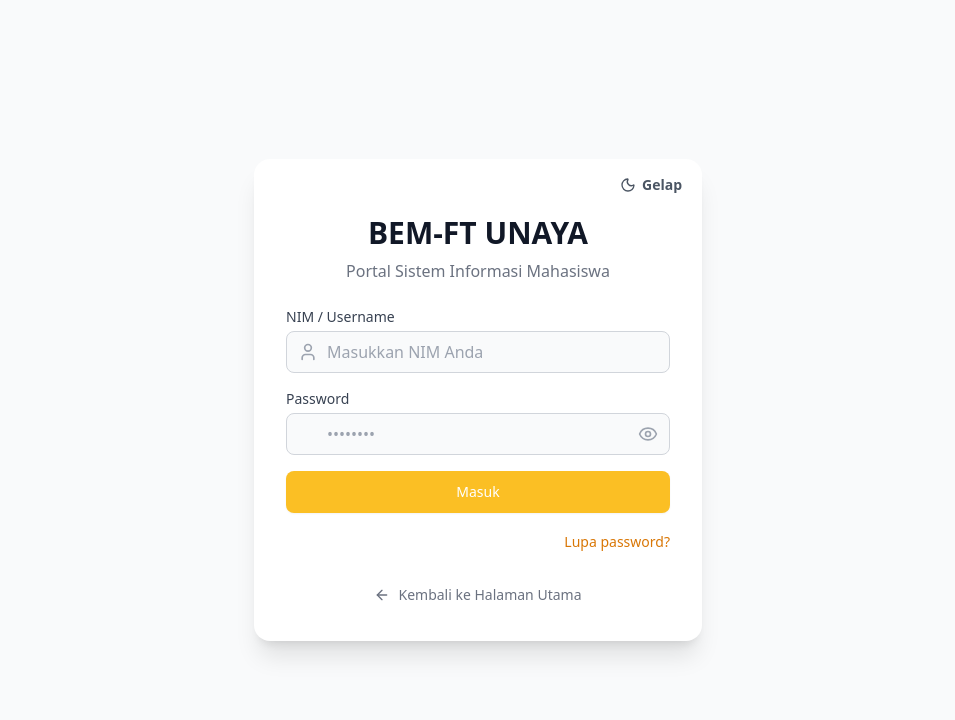
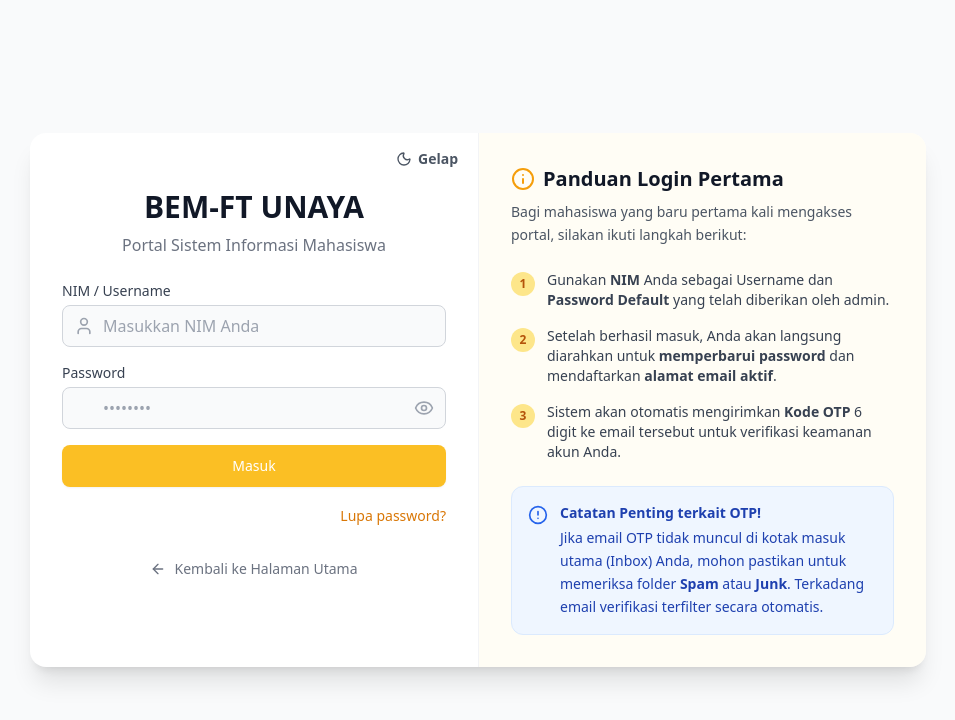
Before and after one commit to hafiz-syq/bem-ft-unaya, a React (Vite) app in the folder frontend/: page /#/login in a window 1280 px wide. Shown: the top 720 px of the page, without its empty margins (162-1117 px from the left). Built offline with nearby package versions, Linux system fonts and the light colour scheme; no server answers.

Commit message:
Perbaikan Halaman Login.tsx

```diff
--- a/frontend/src/pages/Login.tsx
+++ b/frontend/src/pages/Login.tsx
@@ -1,6 +1,6 @@
 import { useState } from 'react';
-import { useNavigate, Link } from 'react-router-dom'; // 1. Tambahkan Link di sini
-import { User, Lock, Loader2, ArrowLeft } from 'lucide-react'; // Ditambahkan ArrowLeft opsional untuk ikon
+import { useNavigate, Link } from 'react-router-dom';
+import { User, Lock, Loader2, ArrowLeft, Info, AlertCircle } from 'lucide-react'; // Tambahan Info & AlertCircle
 import PasswordInput from '../components/PasswordInput';
 import axios from 'axios';
 import { api } from '../lib/axios';
@@ -50,9 +50,14 @@ export default function Login() {
 
   return (
     <div className="flex items-center justify-center min-h-screen p-4 bg-gray-50 dark:bg-gray-950">
-      <div className="relative w-full max-w-md p-8 space-y-6 bg-white shadow-xl rounded-2xl dark:bg-gray-900 dark:border dark:border-gray-800">
+      {/* Ubah max-w-md menjadi max-w-4xl dan buat flex row untuk layout terbagi dua */}
+      <div className="flex flex-col w-full max-w-4xl overflow-hidden bg-white shadow-xl md:flex-row rounded-2xl dark:bg-gray-900 dark:border dark:border-gray-800">
+
+        {/* BAGIAN KIRI: Form Login */}
+        <div className="relative w-full p-8 space-y-6 md:w-1/2">
           <ThemeToggle className="absolute top-4 right-4" />
-        <div className="text-center">
+
+          <div className="text-center md:mt-4">
             <h1 className="text-3xl font-bold text-gray-900 dark:text-gray-100">BEM-FT UNAYA</h1>
             <p className="mt-2 text-gray-500 dark:text-gray-400">Portal Sistem Informasi Mahasiswa</p>
           </div>
@@ -66,7 +71,7 @@ export default function Login() {
                   : 'text-red-600 bg-red-50 dark:bg-red-950/60 dark:text-red-300'
               }`}
             >
-            {errorPerangkat && <p className="font-bold mb-1">Akun sedang dipakai di perangkat lain</p>}
+              {errorPerangkat && <p className="mb-1 font-bold">Akun sedang dipakai di perangkat lain</p>}
               {error}
             </div>
           )}
@@ -116,7 +121,7 @@ export default function Login() {
             <button
               type="submit"
               disabled={isLoading}
-            className="w-full flex justify-center items-center py-2.5 px-4 border border-transparent rounded-lg shadow-sm text-sm font-medium text-white bg-amber-400 hover:bg-amber-500 focus:outline-none focus:ring-2 focus:ring-offset-2 focus:ring-amber-300 dark:focus:ring-offset-gray-900 disabled:opacity-50 disabled:cursor-not-allowed"
+              className="w-full flex justify-center items-center py-2.5 px-4 border border-transparent rounded-lg shadow-sm text-sm font-medium text-white bg-amber-400 hover:bg-amber-500 focus:outline-none focus:ring-2 focus:ring-offset-2 focus:ring-amber-300 dark:focus:ring-offset-gray-900 disabled:opacity-50 disabled:cursor-not-allowed transition-colors"
             >
               {isLoading ? <Loader2 className="w-5 h-5 animate-spin" /> : 'Masuk'}
             </button>
@@ -131,7 +136,6 @@ export default function Login() {
             </div>
           </form>
 
-        {/* 2. Tombol Kembali dengan React Router Link & Styling Tailwind */}
           <div className="pt-2 text-center">
             <Link
               to="/"
@@ -142,6 +146,65 @@ export default function Login() {
             </Link>
           </div>
         </div>
+
+        {/* BAGIAN KANAN: Panduan Login & OTP */}
+        <div className="flex flex-col justify-center w-full p-8 border-t border-gray-100 md:w-1/2 bg-amber-50/50 dark:bg-gray-800/30 md:border-t-0 md:border-l dark:border-gray-800">
+          <div className="space-y-6">
+
+            {/* Header Panduan */}
+            <div>
+              <h2 className="flex items-center gap-2 text-xl font-bold text-gray-900 dark:text-gray-100">
+                <Info className="w-6 h-6 text-amber-500" />
+                Panduan Login Pertama
+              </h2>
+              <p className="mt-2 text-sm leading-relaxed text-gray-600 dark:text-gray-400">
+                Bagi mahasiswa yang baru pertama kali mengakses portal, silakan ikuti langkah berikut:
+              </p>
+            </div>
+
+            {/* List Tata Cara */}
+            <ul className="space-y-4">
+              <li className="flex gap-3">
+                <div className="flex-shrink-0 mt-0.5">
+                  <div className="flex items-center justify-center w-6 h-6 text-xs font-bold rounded-full bg-amber-200 dark:bg-amber-900/50 text-amber-700 dark:text-amber-400">1</div>
+                </div>
+                <p className="text-sm text-gray-700 dark:text-gray-300">
+                  Gunakan <strong>NIM</strong> Anda sebagai Username dan <strong>Password Default</strong> yang telah diberikan oleh admin.
+                </p>
+              </li>
+              <li className="flex gap-3">
+                <div className="flex-shrink-0 mt-0.5">
+                  <div className="flex items-center justify-center w-6 h-6 text-xs font-bold rounded-full bg-amber-200 dark:bg-amber-900/50 text-amber-700 dark:text-amber-400">2</div>
+                </div>
+                <p className="text-sm text-gray-700 dark:text-gray-300">
+                  Setelah berhasil masuk, Anda akan langsung diarahkan untuk <strong>memperbarui password</strong> dan mendaftarkan <strong>alamat email aktif</strong>.
+                </p>
+              </li>
+              <li className="flex gap-3">
+                <div className="flex-shrink-0 mt-0.5">
+                  <div className="flex items-center justify-center w-6 h-6 text-xs font-bold rounded-full bg-amber-200 dark:bg-amber-900/50 text-amber-700 dark:text-amber-400">3</div>
+                </div>
+                <p className="text-sm text-gray-700 dark:text-gray-300">
+                  Sistem akan otomatis mengirimkan <strong>Kode OTP</strong> 6 digit ke email tersebut untuk verifikasi keamanan akun Anda.
+                </p>
+              </li>
+            </ul>
+
+            {/* Alert OTP Spam */}
+            <div className="flex items-start gap-3 p-4 border border-blue-100 bg-blue-50 dark:bg-blue-900/20 dark:border-blue-800/50 rounded-xl">
+              <AlertCircle className="w-5 h-5 text-blue-600 dark:text-blue-400 flex-shrink-0 mt-0.5" />
+              <div className="text-sm text-blue-800 dark:text-blue-200">
+                <p className="mb-1 font-semibold">Catatan Penting terkait OTP!</p>
+                <p className="leading-relaxed">
+                  Jika email OTP tidak muncul di kotak masuk utama (Inbox) Anda, mohon pastikan untuk memeriksa folder <strong>Spam</strong> atau <strong>Junk</strong>. Terkadang email verifikasi terfilter secara otomatis.
+                </p>
+              </div>
+            </div>
+
+          </div>
+        </div>
+
+      </div>
     </div>
   );
 }
```
Lines whose indentation alone changed are shown as unchanged.
